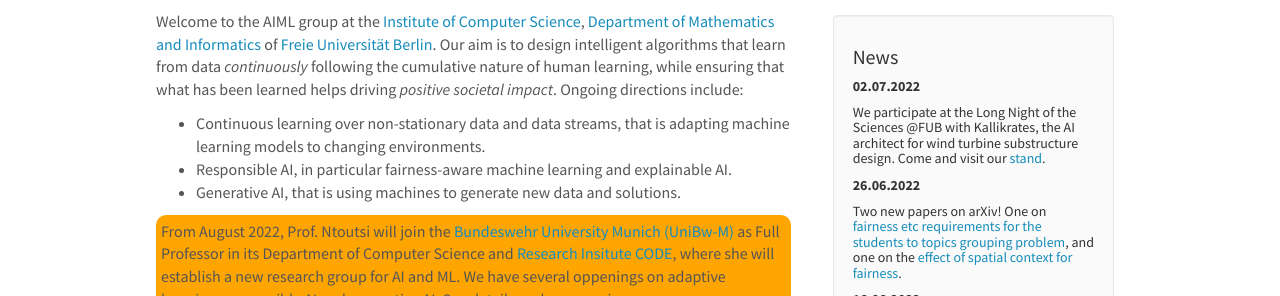
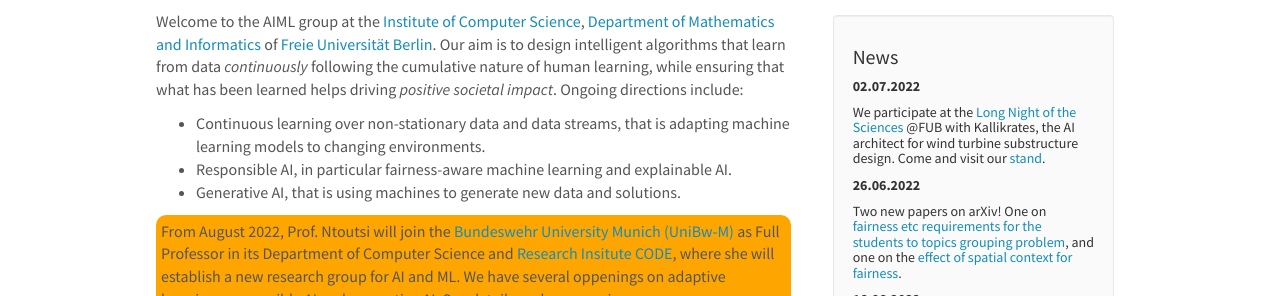
Before and after one commit to AIML-research/AIML-research.github.io, a Jekyll site: the page built from _pages/home.md, in a window 1280 px wide and 942 px high. Shown: the part 168-464 px from the top of the window. Built offline with Jekyll 4.4.1, drawn with Linux system fonts in a browser that asks for light colours; nearby versions of some CDN libraries; some of the changed lines change nothing that is shown.

Commit message:
Update news.yml

```diff
--- a/_data/news.yml
+++ b/_data/news.yml
@@ -1,5 +1,5 @@
 - date: 02.07.2022
-  headline: We participate at the Long Night of the Sciences @FUB with Kallikrates, the AI architect for wind turbine substructure design. Come and visit our <a href="https://pbs.twimg.com/media/FWb_nBJXEAIDVAN?format=jpg&name=large" target="_new"> stand</a>.
+  headline: We participate at the <a href="https://www.langenachtderwissenschaften.de/programm" target="_new">Long Night of the Sciences</a> @FUB with Kallikrates, the AI architect for wind turbine substructure design. Come and visit our <a href="https://pbs.twimg.com/media/FWb_nBJXEAIDVAN?format=jpg&name=large" target="_new"> stand</a>.
 - date: 26.06.2022
   headline: Two new papers on arXiv! One on <a href="https://arxiv.org/pdf/2206.09895.pdf" target="_new">fairness etc requirements for the students to topics grouping problem</a>, and one on the <a href="https://arxiv.org/pdf/2206.11436.pdf" target="_new">effect of spatial context for fairness</a>.
 - date: 16.06.2022
```
